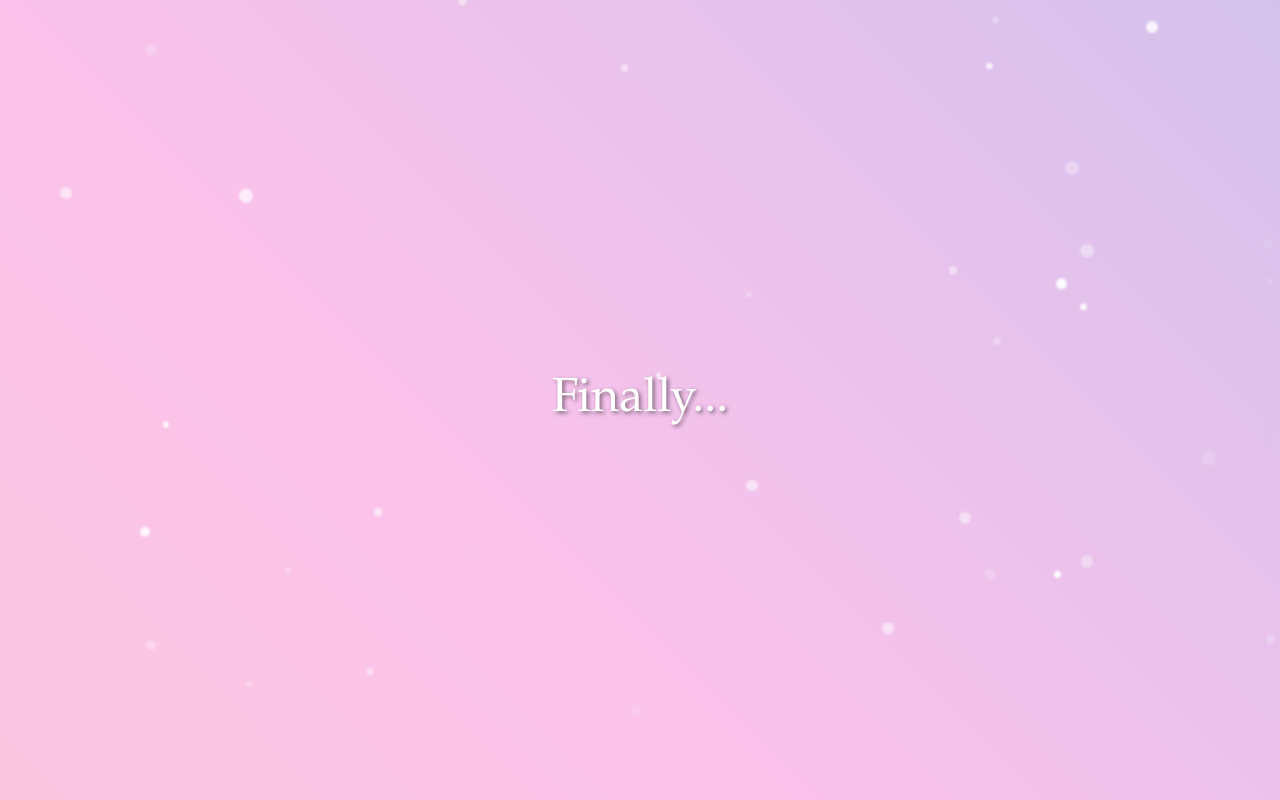
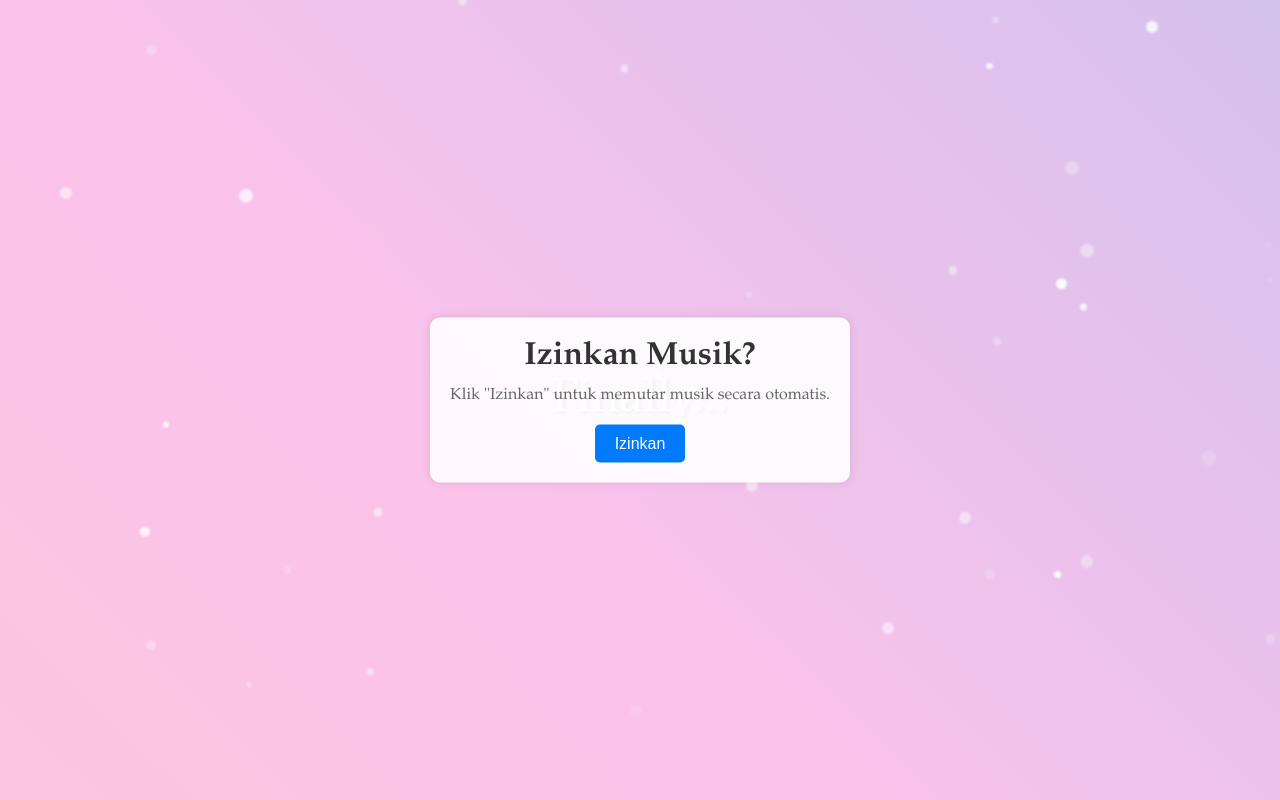
Before and after one commit to Yufrizal93/personal-website, a plain HTML site: page index.html in a window 1280 px wide. Drawn offline with Linux system fonts and the light colour scheme.

Commit message:
Update index.html

```diff
--- a/index.html
+++ b/index.html
@@ -3,7 +3,7 @@
 <head>
   <meta charset="UTF-8">
   <meta name="viewport" content="width=device-width, initial-scale=1.0">
-  <title>Sunset with Snowfall</title>
+  <title>Sunset with Music</title>
   <style>
     /* Background gradient */
     body {
@@ -14,12 +14,53 @@
       background-size: 400% 400%;
       animation: gradientBG 15s ease infinite;
       overflow: hidden;
+      font-family: 'Palatino', 'Palatino Linotype', 'Book Antiqua', serif;
     }
 
     @keyframes gradientBG {
       0% { background-position: 0% 50%; }
       50% { background-position: 100% 50%; }
       100% { background-position: 0% 50%; }
+    }
+
+    /* Permission box */
+    #permissionBox {
+      position: absolute;
+      top: 50%;
+      left: 50%;
+      transform: translate(-50%, -50%);
+      background-color: rgba(255, 255, 255, 0.9);
+      padding: 20px;
+      border-radius: 10px;
+      box-shadow: 0 0 10px rgba(0, 0, 0, 0.1);
+      text-align: center;
+      z-index: 10;
+    }
+
+    #permissionBox h1 {
+      margin: 0;
+      font-size: 2rem;
+      color: #333;
+    }
+
+    #permissionBox p {
+      margin: 10px 0 20px;
+      font-size: 1rem;
+      color: #666;
+    }
+
+    #permissionBox button {
+      padding: 10px 20px;
+      font-size: 1rem;
+      background-color: #007bff;
+      color: white;
+      border: none;
+      border-radius: 5px;
+      cursor: pointer;
+    }
+
+    #permissionBox button:hover {
+      background-color: #0056b3;
     }
 
     /* Text styling */
@@ -33,7 +74,6 @@
     }
 
     .text {
-      font-family: 'Palatino', 'Palatino Linotype', 'Book Antiqua', serif; /* Menggunakan font Palatino */
       font-size: 3rem;
       color: #fff;
       text-shadow: 2px 2px 4px rgba(0, 0, 0, 0.5);
@@ -85,15 +125,51 @@
   </style>
 </head>
 <body>
+  <!-- Permission box -->
+  <div id="permissionBox">
+    <h1>Izinkan Musik?</h1>
+    <p>Klik "Izinkan" untuk memutar musik secara otomatis.</p>
+    <button id="allowButton">Izinkan</button>
+  </div>
+
+  <!-- Container for text -->
   <div class="container">
     <div class="text" id="text">Finally...</div> <!-- Teks awal -->
   </div>
+
+  <!-- Snowfall effect -->
   <div class="snow" id="snow"></div>
-  <audio autoplay>
-    <source src = "audio/somebody-pleasure.mp3" type="audio/mp3">
+
+  <!-- Background music -->
+  <audio id="backgroundMusic" loop>
+    <source src="audio/somebody-pleasure.mp3" type="audio/mpeg">
+    Your browser does not support the audio element.
   </audio>
 
   <script>
+    // Permission box and audio
+    const permissionBox = document.getElementById('permissionBox');
+    const allowButton = document.getElementById('allowButton');
+    const backgroundMusic = document.getElementById('backgroundMusic');
+
+    // Sembunyikan permission box setelah izin diberikan
+    function hidePermissionBox() {
+      permissionBox.style.display = 'none';
+    }
+
+    // Memutar musik setelah izin diberikan
+    allowButton.addEventListener('click', () => {
+      backgroundMusic.play()
+        .then(() => {
+          console.log('Musik berhasil diputar.');
+          hidePermissionBox();
+        })
+        .catch((error) => {
+          console.error('Gagal memutar musik:', error);
+          alert('Gagal memutar musik. Pastikan Anda mengizinkan audio.');
+        });
+    });
+
     // JavaScript to generate snowflakes
     const snowContainer = document.getElementById('snow');
 
```
